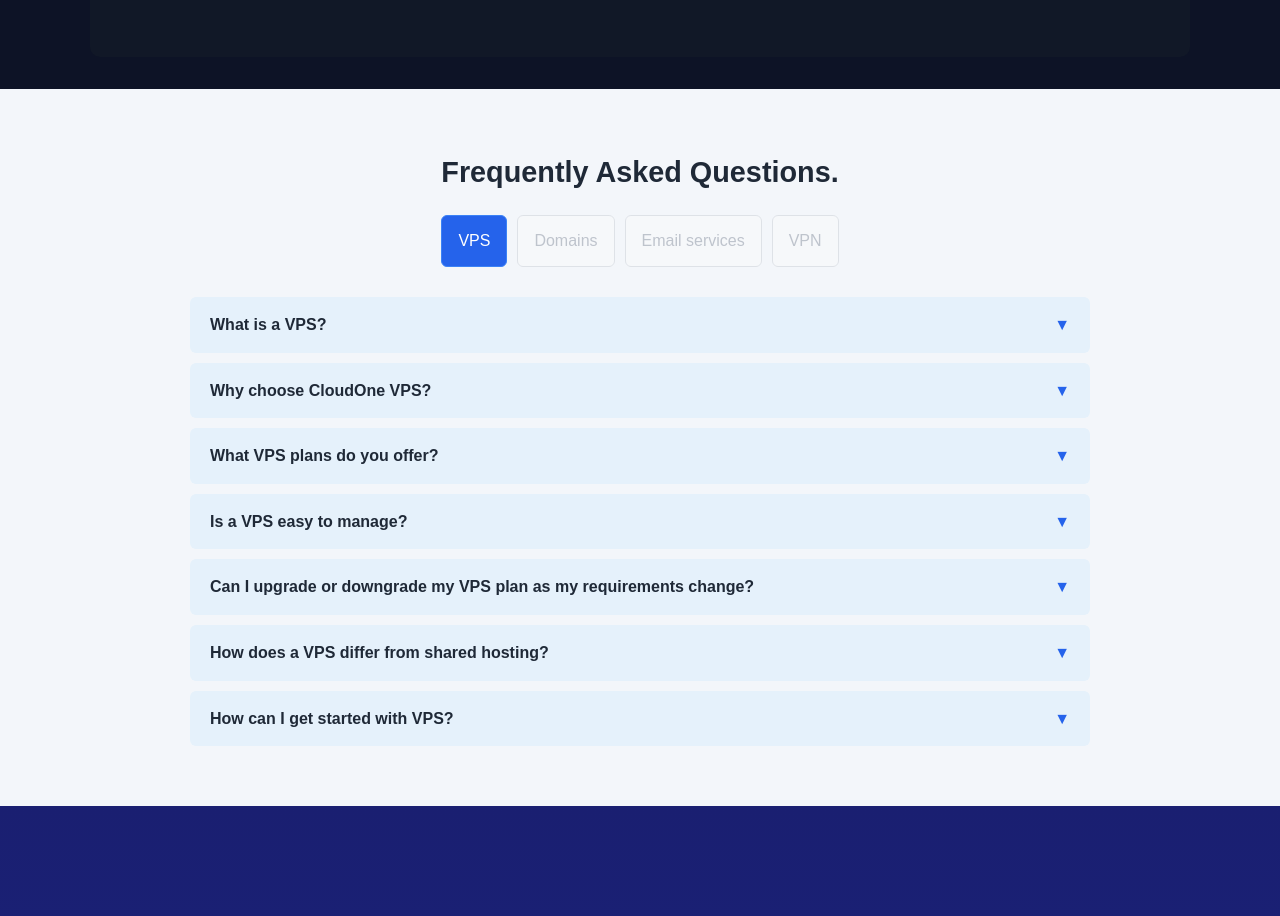
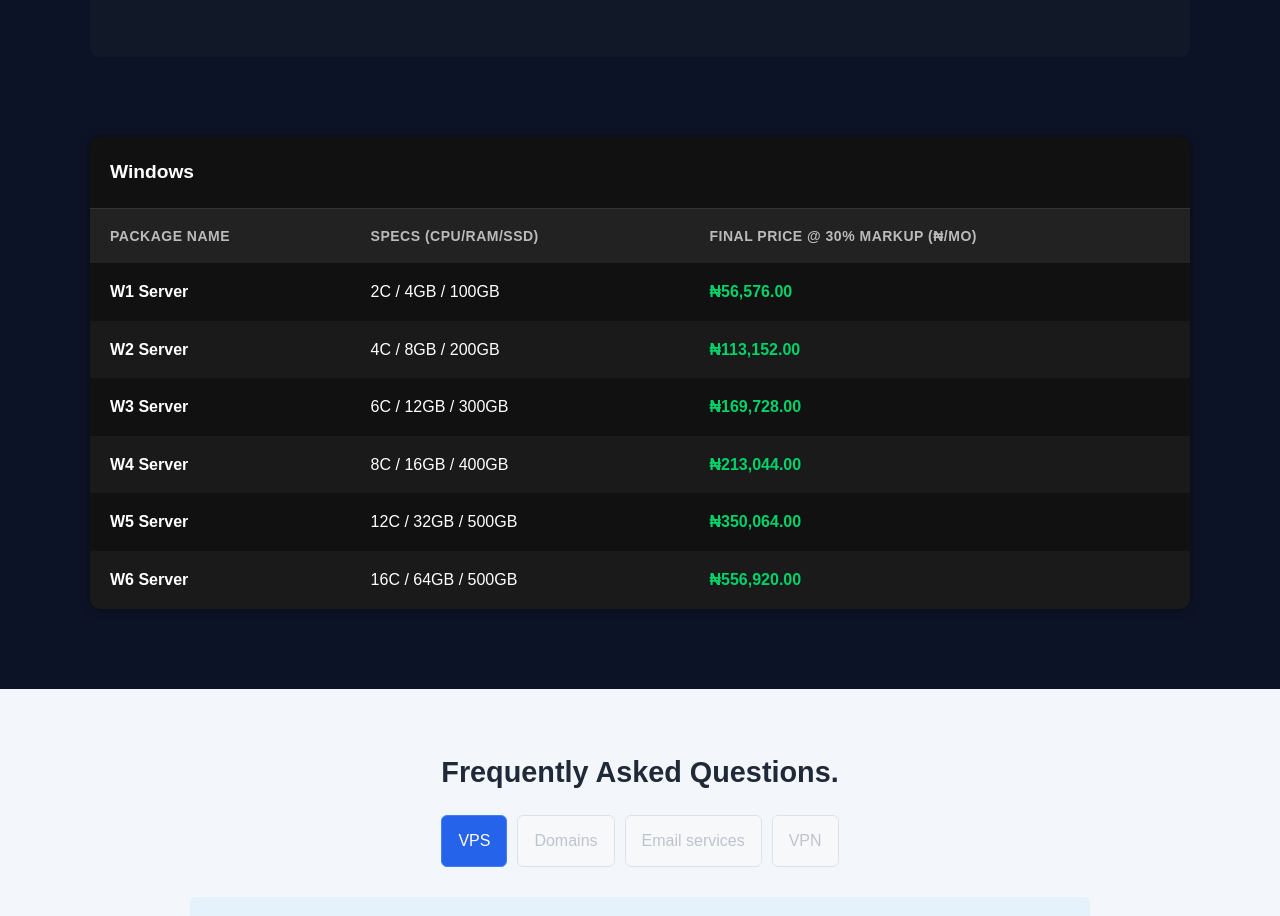
Before and after one commit to Khalid-dev24/one-host, a React (Vite) app: page / in a window 1280 px wide. Shown: the part 2620-3536 px from the top of the page. Built offline with nearby package versions, Linux system fonts and the light colour scheme.

Commit message:
updated pricing

```diff
--- a/pages/Home.jsx
+++ b/pages/Home.jsx
@@ -7,6 +7,7 @@ import Footer from "../components/Footer";
 import CoreBenefits from "../components/CoreBenefits";
 import ArtProduct from "../components/ArtProduct";
 import PricingTable from "../components/PricingTable";
+import ServerPricing from "../components/ServerPricing";
 import FAQ from "../components/Faq";
 
 function Home() {
@@ -17,6 +18,7 @@ function Home() {
       <CoreBenefits />
       <ArtProduct />
       <PricingTable />
+      <ServerPricing />
       <FAQ />
       <Footer />
     </div>
```
